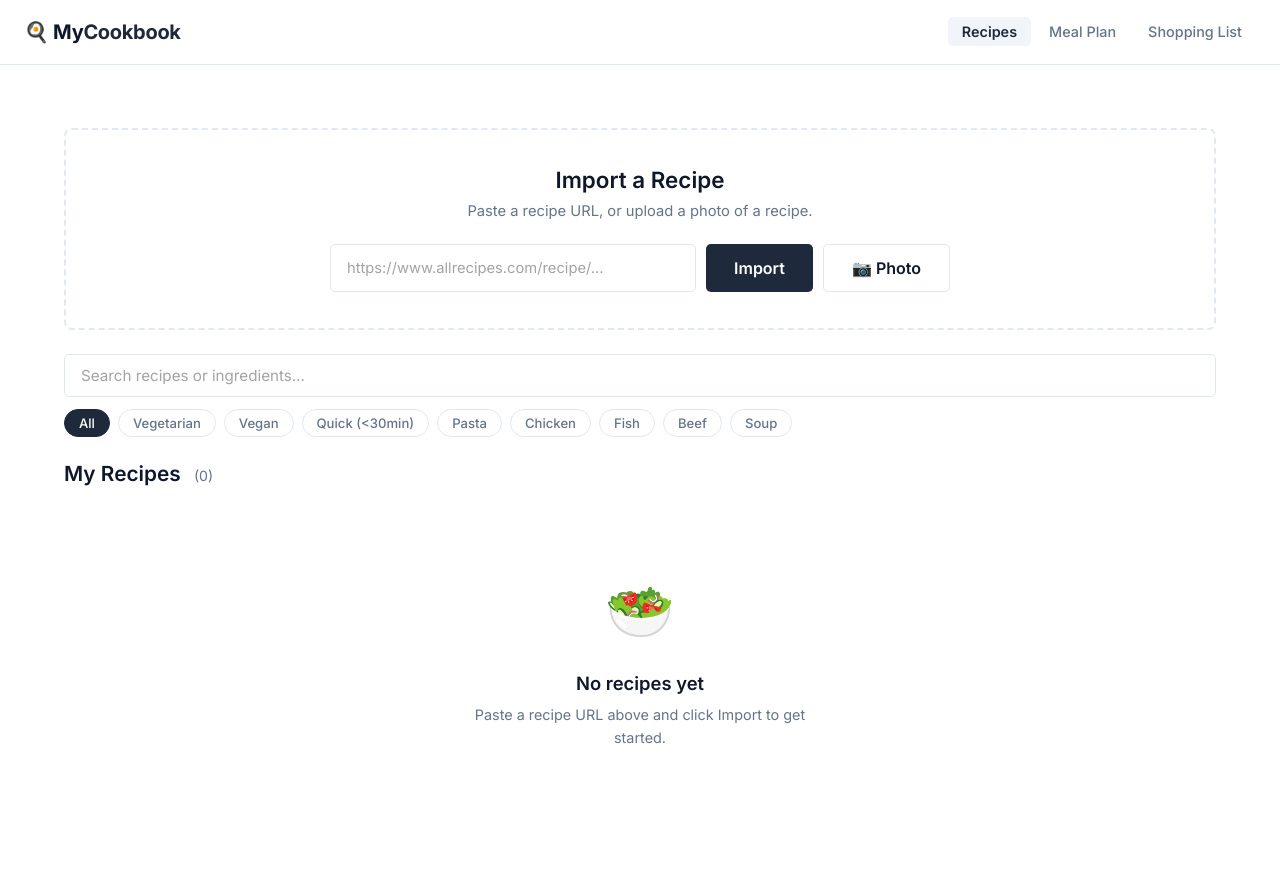
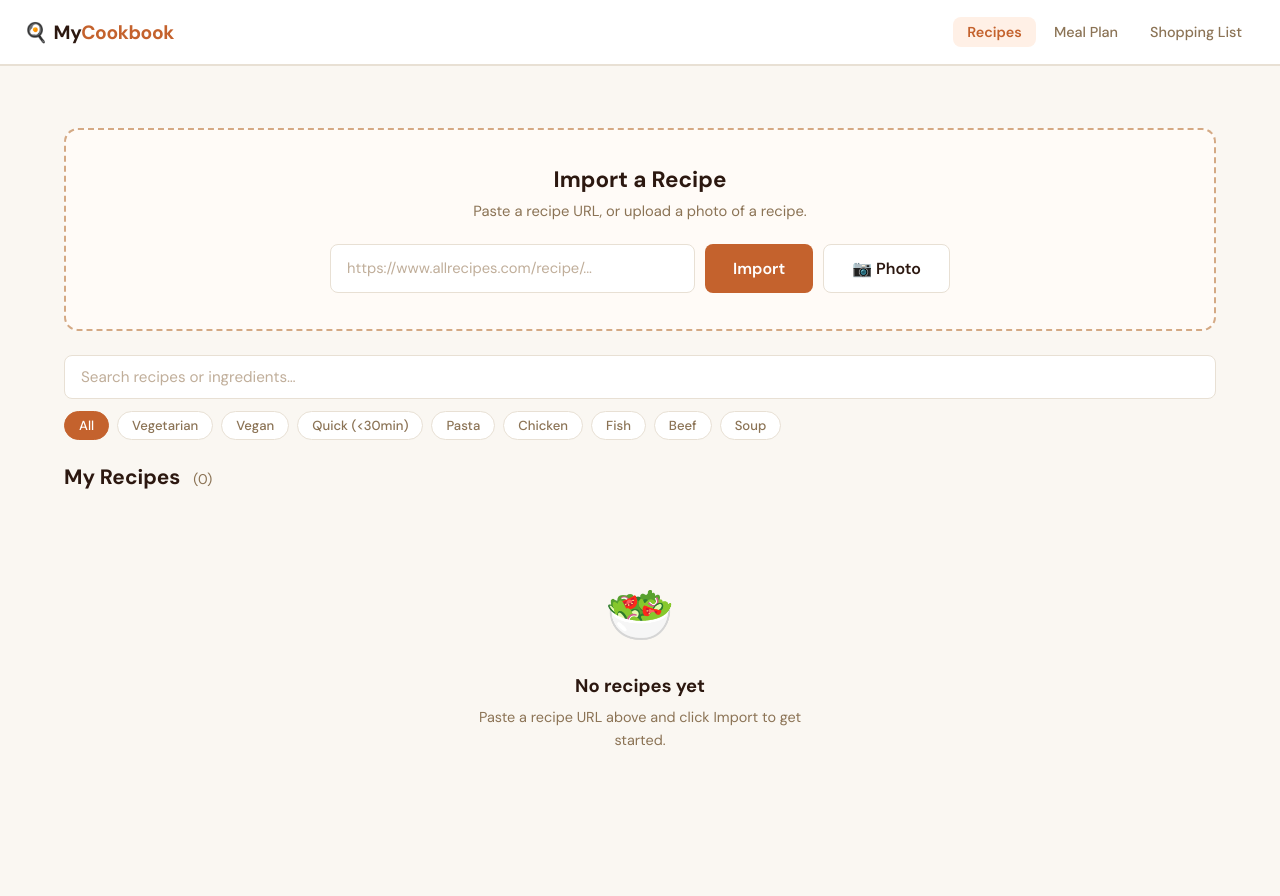
Before and after one commit to tdw3143-sketch/mycookbook, a Flask app: page / in a window 1280 px wide. Run offline with Flask 3, Linux system fonts and the light colour scheme; data that the repository does not hold is empty.

Commit message:
Warm Parchment design overhaul: DM Sans font, terracotta palette, logo home button
Co-Authored-By: Claude Sonnet 4.6 <noreply@anthropic.com>

```diff
--- a/static/app.js
+++ b/static/app.js
@@ -1207,6 +1207,9 @@ async function init() {
   await loadApp();
   initSearchFilter();
 
+  // Home button
+  $("home-btn").addEventListener("click", () => showView("recipes"));
+
   // Nav
   document.querySelectorAll(".nav-links a").forEach(a => {
     a.addEventListener("click", e => {
--- a/static/style.css
+++ b/static/style.css
@@ -1,41 +1,41 @@
 /* ============================================================
-   MyCookbook — global styles
+   MyCookbook — Warm Parchment theme
    ============================================================ */
 
-@import url('https://fonts.googleapis.com/css2?family=Inter:wght@300;400;500;600;700&display=swap');
+@import url('https://fonts.googleapis.com/css2?family=DM+Sans:ital,opsz,wght@0,9..40,300;0,9..40,400;0,9..40,500;0,9..40,600;0,9..40,700;1,9..40,400&display=swap');
 
 /* ---- Reset & base ---- */
 *, *::before, *::after { box-sizing: border-box; margin: 0; padding: 0; }
 
 :root {
-  /* Clean & Modern palette */
-  --primary:      #1E293B;
-  --primary-dark: #0F172A;
-  --primary-light:#F1F5F9;
-  --accent:       #F97316;
+  /* Warm Parchment palette */
+  --primary:      #C4622D;
+  --primary-dark: #A0471C;
+  --primary-light:#FFF0E6;
+  --accent:       #C4622D;
 
-  /* Backward-compat aliases — existing selectors need no changes */
+  /* Backward-compat aliases */
   --green:        var(--primary);
   --green-dark:   var(--primary-dark);
   --green-light:  var(--primary-light);
 
-  --bg:          #FFFFFF;
+  --bg:          #FAF7F2;
   --white:       #FFFFFF;
-  --text:        #0F172A;
-  --text-muted:  #64748B;
-  --border:      #E2E8F0;
-  --shadow-sm:   0 1px 3px rgba(0,0,0,.06);
-  --shadow-md:   0 4px 16px rgba(0,0,0,.10);
-  --shadow-lg:   0 8px 32px rgba(0,0,0,.16);
-  --radius-card: 8px;
-  --radius-btn:  5px;
+  --text:        #2C1810;
+  --text-muted:  #8B7355;
+  --border:      #E8E0D4;
+  --shadow-sm:   0 1px 4px rgba(44,24,16,.07);
+  --shadow-md:   0 4px 18px rgba(44,24,16,.11);
+  --shadow-lg:   0 8px 36px rgba(44,24,16,.16);
+  --radius-card: 14px;
+  --radius-btn:  8px;
   --nav-h:       64px;
 }
 
 html { scroll-behavior: smooth; }
 
 body {
-  font-family: 'Inter', system-ui, sans-serif;
+  font-family: 'DM Sans', system-ui, sans-serif;
   background: var(--bg);
   color: var(--text);
   min-height: 100vh;
@@ -44,8 +44,8 @@ body {
 }
 
 /* ---- Typography ---- */
-h1, h2, h3, h4 { line-height: 1.25; font-weight: 600; }
-a { color: var(--green); text-decoration: none; }
+h1, h2, h3, h4 { line-height: 1.25; font-weight: 700; }
+a { color: var(--primary); text-decoration: none; }
 
 /* ---- Scrollbar ---- */
 ::-webkit-scrollbar { width: 6px; }
@@ -55,131 +55,16 @@ a { color: var(--green); text-decoration: none; }
 /* ============================================================
    Navbar
    ============================================================ */
-/* ============================================================
-   Auth screen
-   ============================================================ */
-#auth-screen {
-  min-height: 100vh;
-  display: flex;
-  align-items: center;
-  justify-content: center;
-  background: var(--primary-light);
-  padding: 24px;
-}
-
-.auth-card {
-  background: var(--white);
-  border-radius: 12px;
-  box-shadow: var(--shadow-lg);
-  padding: 40px 36px 36px;
-  width: 100%;
-  max-width: 400px;
-}
-
-.auth-logo {
-  font-size: 1.5rem;
-  font-weight: 700;
-  text-align: center;
-  margin-bottom: 28px;
-  color: var(--text);
-}
-
-.auth-tabs {
-  display: flex;
-  gap: 4px;
-  background: var(--primary-light);
-  border-radius: var(--radius-btn);
-  padding: 4px;
-  margin-bottom: 24px;
-}
-
-.auth-tab {
-  flex: 1;
-  padding: 8px;
-  border: none;
-  background: transparent;
-  border-radius: var(--radius-btn);
-  font-size: .88rem;
-  font-weight: 500;
-  cursor: pointer;
-  color: var(--text-muted);
-  transition: all .15s;
-}
-
-.auth-tab.active {
-  background: var(--white);
-  color: var(--text);
-  box-shadow: var(--shadow-sm);
-}
-
-.auth-field {
-  margin-bottom: 16px;
-}
-
-.auth-field label {
-  display: block;
-  font-size: .85rem;
-  font-weight: 500;
-  color: var(--text-muted);
-  margin-bottom: 6px;
-}
-
-.auth-field input {
-  width: 100%;
-  padding: 10px 14px;
-  border: 1px solid var(--border);
-  border-radius: var(--radius-btn);
-  font-size: .95rem;
-  font-family: inherit;
-  outline: none;
-  transition: border-color .15s;
-}
-
-.auth-field input:focus { border-color: var(--primary); }
-
-.auth-error {
-  color: #DC2626;
-  font-size: .85rem;
-  margin-bottom: 12px;
-  padding: 10px 14px;
-  background: #FEF2F2;
-  border-radius: var(--radius-btn);
-}
-
-.auth-submit {
-  width: 100%;
-  margin-top: 8px;
-  padding: 12px;
-  font-size: 1rem;
-}
-
-/* Logout button in navbar */
-.btn-logout {
-  padding: 6px 14px;
-  border: 1px solid var(--border);
-  border-radius: var(--radius-btn);
-  background: transparent;
-  font-size: .85rem;
-  color: var(--text-muted);
-  cursor: pointer;
-  font-family: inherit;
-  transition: all .15s;
-}
-.btn-logout:hover { background: var(--primary-light); color: var(--text); }
-
-/* ============================================================
-   Navbar
-   ============================================================ */
 .navbar {
   position: fixed;
   top: 0; left: 0; right: 0;
-  /* Safe area padding pushes content below notch/Dynamic Island */
   padding-top: env(safe-area-inset-top);
   padding-left: env(safe-area-inset-left);
   padding-right: env(safe-area-inset-right);
   background: var(--white);
   border-bottom: 1px solid var(--border);
   z-index: 100;
+  box-shadow: 0 1px 0 var(--border);
 }
 
 .navbar-row {
@@ -191,14 +76,24 @@ a { color: var(--green); text-decoration: none; }
 }
 
 .navbar-brand {
-  font-size: 1.25rem;
+  font-size: 1.2rem;
   font-weight: 700;
   color: var(--text);
   white-space: nowrap;
-  letter-spacing: -.3px;
+  letter-spacing: -.4px;
+  background: none;
+  border: none;
+  cursor: pointer;
+  font-family: inherit;
+  padding: 0;
+  display: flex;
+  align-items: center;
+  gap: 6px;
+  transition: opacity .15s;
 }
 
-.navbar-brand .brand-accent { color: var(--green); }
+.navbar-brand:hover { opacity: .75; }
+.navbar-brand .brand-accent { color: var(--primary); }
 .nav-links a { white-space: nowrap; }
 
 .nav-links {
@@ -217,8 +112,8 @@ a { color: var(--green); text-decoration: none; }
   transition: background .15s, color .15s;
 }
 
-.nav-links a:hover { background: var(--green-light); color: var(--green); }
-.nav-links a.active { background: var(--green-light); color: var(--green); font-weight: 600; }
+.nav-links a:hover { background: var(--primary-light); color: var(--primary); }
+.nav-links a.active { background: var(--primary-light); color: var(--primary); font-weight: 600; }
 
 /* ============================================================
    Layout
@@ -255,43 +150,42 @@ a { color: var(--green); text-decoration: none; }
 .btn:active { transform: scale(.97); }
 
 .btn-primary {
-  background: var(--green);
+  background: var(--primary);
   color: #fff;
 }
-.btn-primary:hover { background: var(--primary-dark); box-shadow: 0 2px 8px rgba(30,41,59,.30); }
+.btn-primary:hover { background: var(--primary-dark); box-shadow: 0 2px 10px rgba(196,98,45,.35); }
 
 .btn-secondary {
   background: var(--white);
   color: var(--text);
-  border: 1px solid var(--border);
+  border: 1.5px solid var(--border);
 }
-.btn-secondary:hover { background: var(--bg); }
+.btn-secondary:hover { background: var(--bg); border-color: #D4A984; }
 
 .btn-ghost {
   background: transparent;
   color: var(--text-muted);
   padding: 6px 10px;
 }
-.btn-ghost:hover { background: var(--border); color: var(--text); }
+.btn-ghost:hover { background: var(--primary-light); color: var(--primary); }
 
 .btn-danger {
-  background: #FEE2E2;
-  color: #B91C1C;
-  border: 1px solid #FECACA;
+  background: #FEF0EC;
+  color: #A0471C;
+  border: 1px solid #F5C9B5;
 }
-.btn-danger:hover { background: #FECACA; }
+.btn-danger:hover { background: #F5C9B5; }
 
 .btn-sm { padding: 6px 12px; font-size: .82rem; }
 .btn-lg { padding: 13px 28px; font-size: 1rem; }
-
 .btn:disabled { opacity: .5; cursor: not-allowed; pointer-events: none; }
 
 /* ============================================================
    Import Section
    ============================================================ */
 .import-section {
-  background: var(--white);
-  border: 2px dashed var(--border);
+  background: #FFFBF7;
+  border: 2px dashed #D4A984;
   border-radius: var(--radius-card);
   padding: 36px 40px;
   margin-bottom: 24px;
@@ -327,20 +221,18 @@ a { color: var(--green); text-decoration: none; }
   border-radius: var(--radius-btn);
   font-family: inherit;
   font-size: .92rem;
-  background: var(--bg);
+  background: var(--white);
   color: var(--text);
   transition: border-color .15s;
 }
 
-.import-row input:focus { outline: none; border-color: var(--accent); }
-.import-row input::placeholder { color: #A3A3A3; }
+.import-row input:focus { outline: none; border-color: var(--primary); }
+.import-row input::placeholder { color: #C0AE9A; }
 
 /* ============================================================
    Search & Filter Section
    ============================================================ */
-.search-filter-section {
-  margin-bottom: 24px;
-}
+.search-filter-section { margin-bottom: 24px; }
 
 .search-bar {
   width: 100%;
@@ -355,8 +247,8 @@ a { color: var(--green); text-decoration: none; }
   margin-bottom: 12px;
 }
 
-.search-bar:focus { outline: none; border-color: var(--accent); }
-.search-bar::placeholder { color: #A3A3A3; }
+.search-bar:focus { outline: none; border-color: var(--primary); }
+.search-bar::placeholder { color: #C0AE9A; }
 
 .tag-chips {
   display: flex;
@@ -378,16 +270,8 @@ a { color: var(--green); text-decoration: none; }
   white-space: nowrap;
 }
 
-.tag-chip:hover {
-  border-color: var(--green);
-  color: var(--green);
-}
-
-.tag-chip.active {
-  background: var(--green);
-  color: #fff;
-  border-color: var(--green);
-}
+.tag-chip:hover { border-color: var(--primary); color: var(--primary); }
+.tag-chip.active { background: var(--primary); color: #fff; border-color: var(--primary); }
 
 /* ============================================================
    Spinner
@@ -1125,7 +1014,13 @@ a { color: var(--green); text-decoration: none; }
 .multi-picker-item-info { flex: 1; min-width: 0; }
 .multi-picker-item-title { font-weight: 600; font-size: .95rem; }
 .multi-picker-item-meta  { font-size: .8rem; color: var(--text-muted); margin-top: 2px; }
-.picker-thumb-placeholder { width: 100%; height: 100%; display: flex; align-items: center; justify-content: center; background: var(--bg); border-radius: 6px; font-size: 1.4rem; }
+.picker-thumb-placeholder {
+  width: 100%; height: 100%;
+  display: flex; align-items: center; justify-content: center;
+  background: linear-gradient(135deg, #FDF0E6, #F5E0CC);
+  border-radius: 6px;
+  font-size: 1.4rem;
+}
 
 /* ============================================================
    Shopping List View
@@ -1142,6 +1037,7 @@ a { color: var(--green); text-decoration: none; }
   border-radius: var(--radius-card);
   padding: 20px;
   box-shadow: var(--shadow-sm);
+  border: 1px solid var(--border);
   position: sticky;
   top: calc(var(--nav-h) + env(safe-area-inset-top) + 20px);
 }
@@ -1171,7 +1067,7 @@ a { color: var(--green); text-decoration: none; }
 }
 
 .store-toggle input:checked + label {
-  background: var(--green);
+  background: var(--primary);
   color: #fff;
 }
 
@@ -1180,6 +1076,7 @@ a { color: var(--green); text-decoration: none; }
   border-radius: var(--radius-card);
   padding: 24px;
   box-shadow: var(--shadow-sm);
+  border: 1px solid var(--border);
 }
 
 .shopping-list-panel.empty { text-align: center; color: var(--text-muted); padding: 60px 24px; }
@@ -1194,7 +1091,7 @@ a { color: var(--green); text-decoration: none; }
   color: var(--text-muted);
   margin-bottom: 10px;
   padding-bottom: 6px;
-  border-bottom: 2px solid var(--green-light);
+  border-bottom: 2px solid var(--primary-light);
 }
 
 .shopping-item {
@@ -1207,8 +1104,7 @@ a { color: var(--green); text-decoration: none; }
 }
 
 .shopping-item:last-child { border-bottom: none; }
-
-.shopping-item input[type="checkbox"] { accent-color: var(--green); width: 16px; height: 16px; cursor: pointer; flex-shrink: 0; }
+.shopping-item input[type="checkbox"] { accent-color: var(--primary); width: 16px; height: 16px; cursor: pointer; flex-shrink: 0; }
 .shopping-item label { cursor: pointer; flex: 1; }
 .shopping-item input:checked + label { text-decoration: line-through; color: var(--text-muted); }
 
@@ -1241,9 +1137,9 @@ a { color: var(--green); text-decoration: none; }
   max-width: 320px;
 }
 
-.toast.success { background: var(--green); }
-.toast.error   { background: #EF4444; }
-.toast.warning { background: #F59E0B; }
+.toast.success { background: var(--primary); }
+.toast.error   { background: #B91C1C; }
+.toast.warning { background: #B45309; }
 
 @keyframes toastIn  { from { opacity: 0; transform: translateY(12px); } to { opacity: 1; transform: none; } }
 @keyframes toastOut { from { opacity: 1; } to { opacity: 0; transform: translateY(-6px); } }
@@ -1266,12 +1162,11 @@ a { color: var(--green); text-decoration: none; }
 }
 
 @media (max-width: 600px) {
-  .navbar-row { padding: 0 10px; gap: 6px; }
-  .navbar-brand { font-size: 1.1rem; flex-shrink: 0; }
-  .brand-text { display: none; }  /* show only emoji on small screens */
+  .navbar-row { padding: 0 12px; gap: 6px; }
+  .navbar-brand { font-size: 1rem; flex-shrink: 0; }
+  .brand-text { display: none; }
   .nav-links { gap: 2px; }
-  .nav-links a { padding: 6px 9px; font-size: .82rem; }
-  .btn-logout { padding: 5px 8px; font-size: .78rem; flex-shrink: 0; }
+  .nav-links a { padding: 6px 10px; font-size: .82rem; }
   .main-content { padding: 20px 12px; }
   .import-section { padding: 24px 16px; }
   .import-row { flex-direction: column; }
@@ -1287,9 +1182,9 @@ a { color: var(--green); text-decoration: none; }
   display: inline-flex;
   align-items: center;
   gap: 6px;
-  background: var(--green-light);
-  color: var(--green-dark);
-  border: 1px solid var(--border);
+  background: var(--primary-light);
+  color: var(--primary-dark);
+  border: 1px solid #F5C9B5;
   border-radius: 20px;
   padding: 5px 12px;
   font-size: .82rem;
--- a/static/sw.js
+++ b/static/sw.js
@@ -1,6 +1,6 @@
 /* MyCookbook — Service Worker */
 
-const CACHE = "mycookbook-v6";
+const CACHE = "mycookbook-v7";
 
 // App shell files to cache on install
 const SHELL = [
--- a/templates/index.html
+++ b/templates/index.html
@@ -15,7 +15,7 @@
   <meta name="apple-mobile-web-app-title" content="MyCookbook">
   <link rel="apple-touch-icon" href="/static/icons/apple-touch-icon.png">
 
-  <link rel="stylesheet" href="/static/style.css?v=6">
+  <link rel="stylesheet" href="/static/style.css?v=7">
   <link rel="icon" href="/static/icons/icon-192.png">
 </head>
 <body>
@@ -25,7 +25,7 @@
   ====================================================== -->
   <nav class="navbar">
     <div class="navbar-row">
-      <div class="navbar-brand">🍳 <span class="brand-text">My<span class="brand-accent">Cookbook</span></span></div>
+      <button class="navbar-brand" id="home-btn">🍳 <span class="brand-text">My<span class="brand-accent">Cookbook</span></span></button>
       <ul class="nav-links">
         <li><a href="#" data-view="recipes"  class="active">Recipes</a></li>
         <li><a href="#" data-view="mealplan">Meal Plan</a></li>
@@ -428,6 +428,6 @@
   ====================================================== -->
   <div id="toast-container" aria-live="polite"></div>
 
-  <script src="/static/app.js?v=6"></script>
+  <script src="/static/app.js?v=7"></script>
 </body>
 </html>
```
Also changed, not shown: other parts of static/style.css (+50 -45 lines), static/mockups.html (added, +202 -0 lines).
